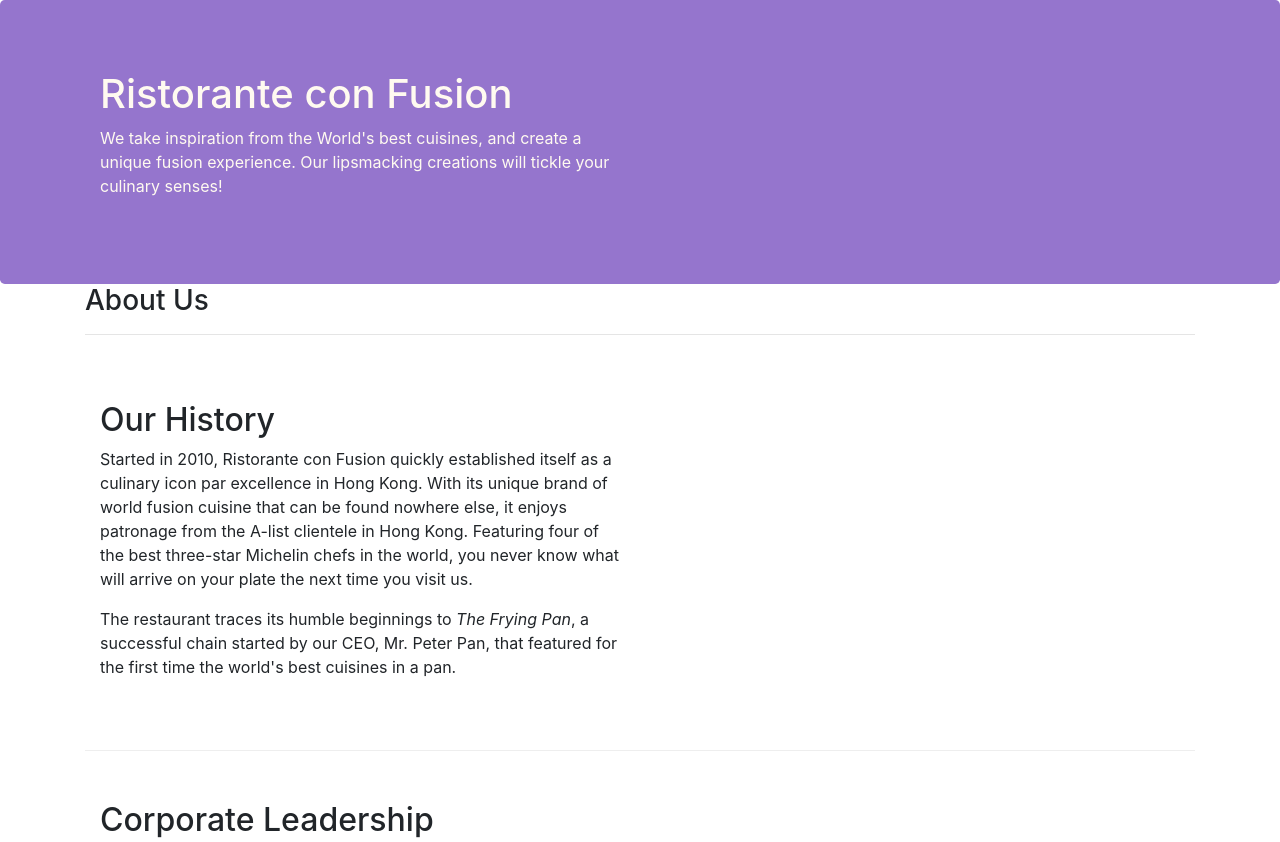
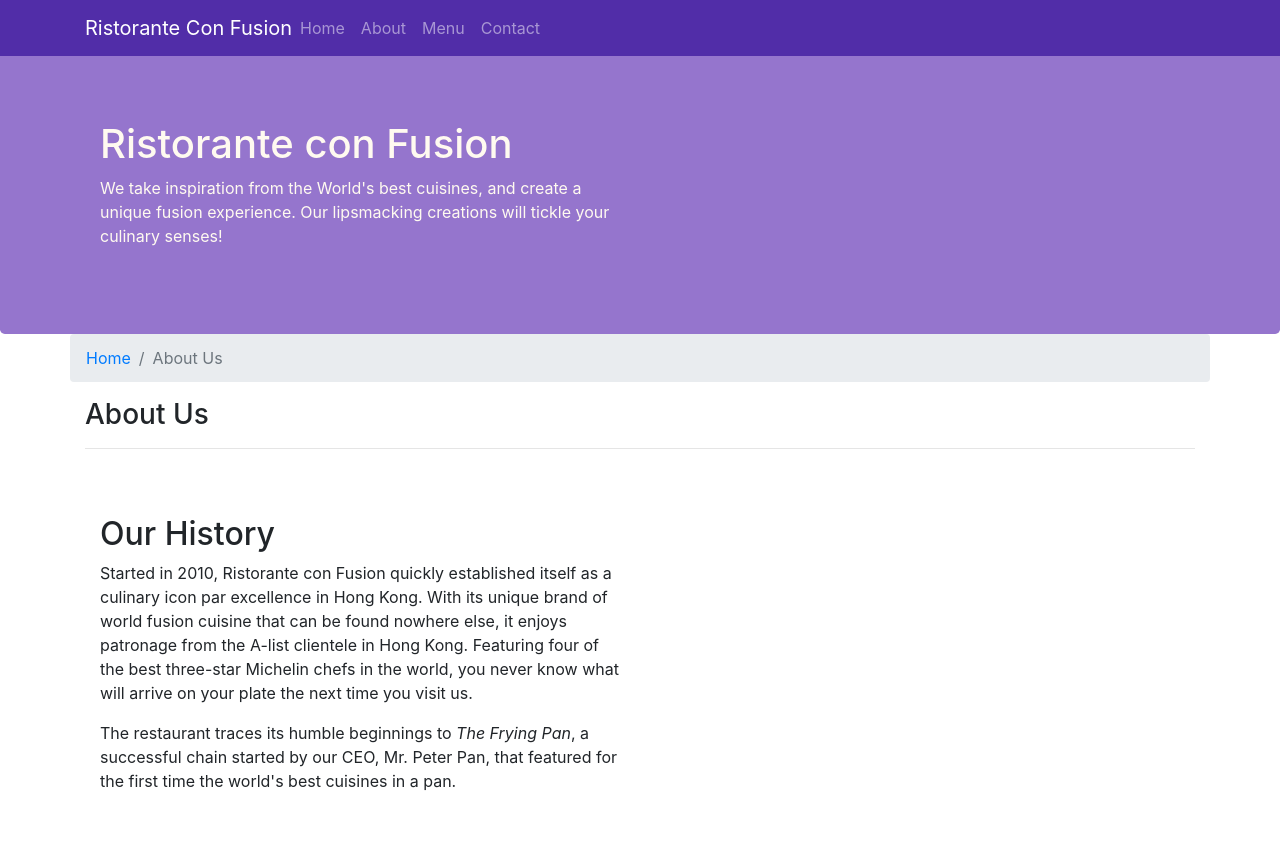
Before and after one commit to akshikachoudhary1/Bootstrap4, a website: page aboutus.html in a window 1280 px wide. Shown: the top 842 px of the page. Drawn offline with nearby package versions, Linux system fonts and the light colour scheme.

Commit message:
Navbar and Breadcrumbs

```diff
--- a/aboutus.html
+++ b/aboutus.html
@@ -16,6 +16,24 @@
 </head>
 
 <body>
+    <nav class="navbar navbar-dark navbar-expand-sm fixed-top">
+        <div class="container">
+            <button class="navbar-toggler" type="button" data-toggle="collapse" data-target="#Navbar">
+                <span class="navbar-toggler-icon"></span>
+            </button>
+            <a class="navbar-brand mr-auto" href="./index.html">Ristorante Con Fusion</a>
+            <div class="collapse navbar-collapse" id="Navbar">
+            <ul class="navbar-nav mr-auto">
+                <li class="nav-item"><a class="nav-link" href="./index.html">Home</a></li>
+                <li class="nav-item-active"><a class="nav-link" href="#">About</a></li>
+                <li class="nav-item"><a class="nav-link" href="#">Menu</a></li>
+                <li class="nav-item"><a class="nav-link" href="#">Contact</a></li>
+
+            </ul>
+            </div>
+        </div>
+
+    </nav>
 
     <header class="jumbotron">
         <div class="container">
@@ -32,6 +50,10 @@
 
     <div class="container">
         <div class="row">
+             <ol class="col-12 breadcrumb">
+                <li class="breadcrumb-item"><a href="./index.html">Home</a></li>
+                <li class="breadcrumb-item active">About Us</li>
+            </ol>
             <div class="col-12">
                <h3>About Us</h3>
                <hr>
@@ -71,7 +93,7 @@
                 <div class="col-4 offset-1 col-sm-2">
                     <h5>Links</h5>
                     <ul class="list-unstyled">
-                        <li><a href="#">Home</a></li>
+                        <li><a href="./index.html">Home</a></li>
                         <li><a href="#">About</a></li>
                         <li><a href="#">Menu</a></li>
                         <li><a href="#">Contact</a></li>
--- a/css/styles.css
+++ b/css/styles.css
@@ -28,3 +28,12 @@ address{
     margin:0px;
     color:#0f0f0f;
 }
+
+body{
+    padding:50px 0px 0px 0px;
+    z-index:0;
+}
+
+.navbar-dark {
+     background-color: #512DA8;
+}
```
Also changed, not shown: index.html (+19 -1 lines).
